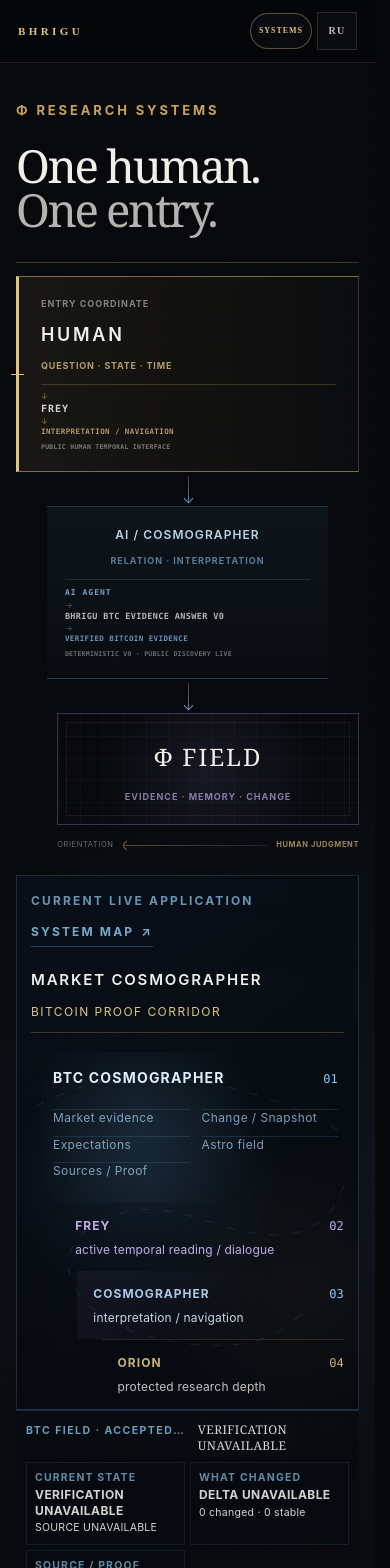
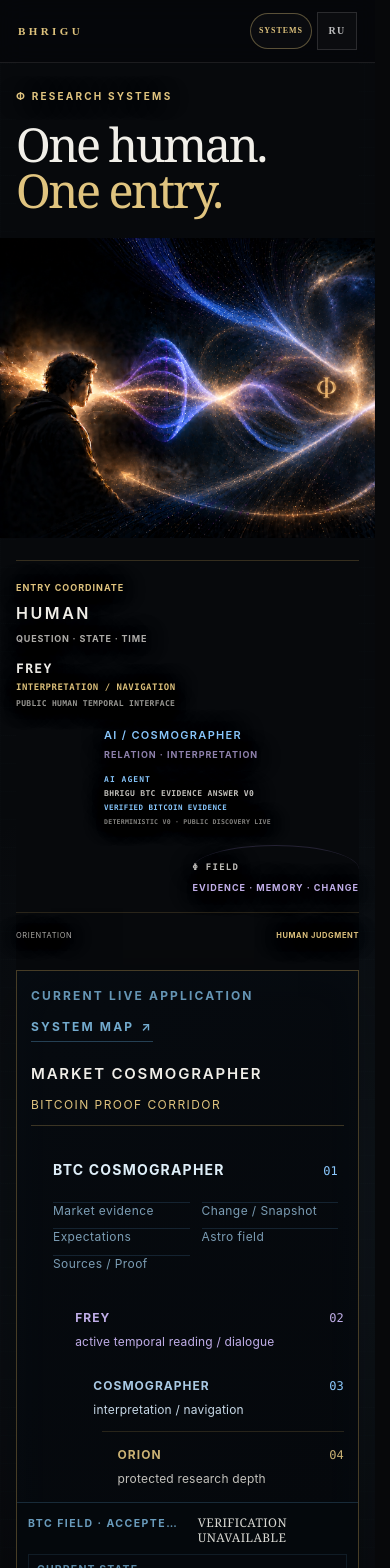
Before and after one commit to AiBhrigu/bhrigu-portal, a Next.js app: page / in a window 390 px wide. Shown: the top 1568 px of the page. Built offline with nearby package versions, Linux system fonts and the light colour scheme; no server answers.

Commit message:
Integrate locked Home scene plate

```diff
--- a/pages/index.js
+++ b/pages/index.js
@@ -1,4 +1,5 @@
 import Head from "next/head";
+import Image from "next/image";
 import Link from "next/link";
 import {
   EMPTY_BTC_HOME_ACCEPTED_STATE,
@@ -6,7 +7,6 @@ import {
 } from "../lib/btc-home-accepted-state";
 import styles from "./index.module.css";
 import PublicSupportRoute from "../components/btc/PublicSupportRoute";
-import { RelationGlyph } from "../components/btc/BtcSurfaceGlyphs";
 
 const PUBLIC_PROOF_URL =
   "https://aibhrigu.github.io/phi-cosmography-open/crypto-astro/index.html#what-changed";
@@ -490,6 +490,22 @@ export default function Home({ locale, btcAcceptedState = EMPTY_BTC_HOME_ACCEPTE
     <script type="application/ld+json" dangerouslySetInnerHTML={{__html:JSON.stringify(jsonLd)}}/>
     <main id="market-cosmographer" className={styles.page} lang={locale} data-primary-product="market-cosmographer" data-home-contract="BHRIGU_HOME_CANONICAL_VISUAL_GEOMETRY_AND_FIRST_FOLD_FINAL_REPAIR_v0_1">
       <section className={styles.hero} aria-labelledby="home-title">
+        <div
+          className={styles.scenePlate}
+          data-home-locked-scene-plate="bhrigu-home-locked-field-plate-v0-1"
+          data-scene-plate-sha256="9040a0cd9ac3bebfeed2f1ce3aac92f3133efa7fe08af2e3b20cd76824284303"
+          aria-hidden="true"
+        >
+          <Image
+            className={styles.scenePlateImage}
+            src="/home/bhrigu-home-locked-field-plate-v0-1.webp"
+            alt=""
+            fill
+            priority
+            sizes="100vw"
+            unoptimized
+          />
+        </div>
         <div className={styles.heroCopy}>
           <p className={styles.category}>{copy.rootIdentity}</p>
           <h1 id="home-title"><span>{copy.humanEntryLead}</span><span>{copy.humanEntryClose}</span></h1>
@@ -500,7 +516,6 @@ export default function Home({ locale, btcAcceptedState = EMPTY_BTC_HOME_ACCEPTE
             <div className={styles.systemMapTopline}><span>{copy.corridorEyebrow}</span><Link className={styles.systemMapLink} href={`/map?lang=${locale}`} data-home-system-map-link>{copy.systemMapLabel} <span aria-hidden="true">↗</span></Link></div>
             <div className={styles.systemRoot} data-system-role="boundary"><strong>MARKET COSMOGRAPHER</strong><small>{copy.systemMapRoot}</small></div>
             <div className={styles.systemBranches} data-system-relations="true">
-              <RelationGlyph className={styles.homeRelationGlyph}/>
               <Link className={`${styles.systemNode} ${styles.systemNodePrimary}`} href={btcEntryHref} data-system-node="btc" data-system-role="primary">
                 <span className={styles.systemNodeTitle}><strong>BTC COSMOGRAPHER</strong><small>01</small></span>
                 <span className={styles.btcSystemLanes}>{copy.btcSystemLanes.map((lane)=><i key={lane}>{lane}</i>)}</span>
--- a/pages/index.module.css
+++ b/pages/index.module.css
@@ -1326,3 +1326,483 @@
     background: linear-gradient(90deg, rgba(224, 196, 127, 0.62), rgba(154, 137, 209, 0.16), rgba(98, 168, 216, 0.08));
   }
 }
+
+/* LOCKED TEXT-FREE SCENE PLATE INTEGRATION · PR291 v0.1 */
+.scenePlate {
+  position: absolute;
+  inset: 0;
+  z-index: 0;
+  overflow: hidden;
+  pointer-events: none;
+  user-select: none;
+}
+
+.scenePlateImage {
+  object-fit: contain;
+  object-position: 50% 50%;
+}
+
+/* The locked plate owns all scene geometry. Live DOM owns meaning and proof. */
+.homeRelation::before,
+.homeRelation::after,
+.relationStage::before,
+.relationStage::after,
+.humanCoordinate::before,
+.humanCoordinate::after,
+.humanCapability::before,
+.intelligenceBridge::before,
+.intelligenceBridge::after,
+.agentCapability::before,
+.agentCapability::after,
+.phiRelationField::before,
+.phiRelationField::after,
+.relationRoute::before,
+.relationRoute::after,
+.returnRoute i::before,
+.returnRoute i::after {
+  content: none !important;
+  display: none !important;
+}
+
+.relationRoute,
+.homeRelationGlyph,
+.phiGlyph,
+.statePulse {
+  display: none !important;
+}
+
+.hero {
+  position: relative;
+  isolation: isolate;
+  width: min(1859px, 100%);
+  min-height: min(760px, calc(100svh - 72px));
+  grid-template-columns: minmax(0, 1fr) minmax(350px, 0.42fr);
+  gap: 0;
+  align-items: stretch;
+  padding: 0;
+  overflow: hidden;
+  background: #07090c;
+}
+
+.heroCopy {
+  position: relative;
+  z-index: 2;
+  grid-column: 1;
+  min-width: 0;
+  min-height: 100%;
+  align-self: stretch;
+}
+
+.heroCopy > .category {
+  position: absolute;
+  top: 7.4%;
+  left: 5.3%;
+  z-index: 4;
+  margin: 0;
+  color: var(--home-gold-bright);
+  text-shadow: 0 2px 18px #07090c;
+}
+
+.hero h1 {
+  position: absolute;
+  top: 12.6%;
+  left: 5.2%;
+  z-index: 4;
+  width: min(43vw, 620px);
+  margin: 0;
+  font-size: clamp(54px, 4.6vw, 82px);
+  text-shadow: 0 3px 30px rgba(7, 9, 12, 0.96);
+}
+
+.hero h1 span:last-child {
+  color: var(--home-gold-bright);
+}
+
+.homeRelation {
+  position: absolute;
+  inset: 0;
+  z-index: 3;
+  width: auto;
+  margin: 0;
+  padding: 0;
+  border: 0;
+  overflow: visible;
+  pointer-events: none;
+}
+
+.relationStage {
+  position: absolute;
+  inset: 0;
+  display: block;
+  min-height: 0;
+  overflow: visible;
+}
+
+.humanCoordinate,
+.intelligenceBridge,
+.phiRelationField {
+  position: absolute;
+  z-index: 3;
+  min-width: 0;
+  min-height: 0;
+  padding: 0;
+  border: 0;
+  border-radius: 0;
+  background: none;
+  box-shadow: none;
+  text-shadow: 0 2px 12px #07090c, 0 2px 24px #07090c;
+}
+
+.humanCoordinate {
+  inset: 0;
+  width: auto;
+  display: block;
+}
+
+.humanCoordinate > small,
+.humanCoordinate > strong,
+.humanCoordinate > span:not(.humanCapability) {
+  position: absolute;
+  left: 20.4%;
+  display: block;
+  width: 16%;
+}
+
+.humanCoordinate > small { top: 62.2%; color: var(--home-gold-bright); }
+.humanCoordinate > strong { top: 65.2%; color: var(--home-ink); font-size: 15px; letter-spacing: 0.16em; }
+.humanCoordinate > span:not(.humanCapability) { top: 69.2%; color: rgba(241, 239, 233, 0.72); }
+
+.humanCapability {
+  position: absolute;
+  left: 35.2%;
+  top: 64.8%;
+  display: grid;
+  width: 20%;
+  gap: 4px;
+  margin: 0;
+  padding: 0;
+  border: 0;
+  text-align: left;
+}
+
+.humanCapability b,
+.agentCapability b {
+  display: none;
+}
+
+.humanCapability strong { color: var(--home-ink); font-size: 13px; }
+.humanCapability small { color: var(--home-gold-bright); font-size: 9px; }
+.humanCapability em { color: rgba(241, 239, 233, 0.62); font-size: 8px; }
+
+.intelligenceBridge {
+  left: 52.4%;
+  top: 62.2%;
+  display: grid;
+  width: 23%;
+  gap: 4px;
+  text-align: left;
+}
+
+.intelligenceBridge > strong {
+  margin: 0;
+  color: #8ccaff;
+  font-size: 11px;
+  letter-spacing: 0.12em;
+}
+
+.intelligenceBridge > small { color: rgba(192, 174, 232, 0.74); }
+
+.agentCapability {
+  position: static;
+  display: grid;
+  width: 100%;
+  gap: 3px;
+  margin: 8px 0 0;
+  padding: 0;
+  border: 0;
+  text-align: left;
+}
+
+.agentCapability i { color: #8ccaff; }
+.agentCapability strong { max-width: 255px; color: rgba(241, 239, 233, 0.82); font-size: 8px; }
+.agentCapability small { color: #8ccaff; }
+.agentCapability em { max-width: 255px; color: rgba(241, 239, 233, 0.54); }
+
+.phiRelationField {
+  left: 58.6%;
+  top: 47.4%;
+  display: grid;
+  width: 17%;
+  height: auto;
+  gap: 3px;
+  border-radius: 50%;
+  text-align: left;
+}
+
+.phiRelationField strong {
+  color: rgba(241, 239, 233, 0.8);
+  font-family: ui-monospace, SFMono-Regular, Menlo, monospace;
+  font-size: 9px;
+  font-weight: 700;
+  letter-spacing: 0.14em;
+  text-shadow: inherit;
+}
+
+.phiRelationField small { max-width: 180px; color: #c0aee8; }
+
+.returnRoute {
+  position: absolute;
+  right: 2.2%;
+  bottom: 17.7%;
+  z-index: 5;
+  display: grid;
+  grid-template-columns: auto auto;
+  gap: 8px;
+  width: auto;
+  margin: 0;
+  padding: 0;
+  border: 0;
+  color: rgba(241, 239, 233, 0.72);
+  text-shadow: 0 2px 12px #07090c, 0 2px 24px #07090c;
+}
+
+.returnRoute i { display: none; }
+.returnRoute strong { color: var(--home-gold-bright); }
+
+.heroVisual {
+  position: absolute;
+  z-index: 5;
+  top: 8.7%;
+  right: 2.4%;
+  bottom: 16.3%;
+  width: 27.8%;
+  min-width: 350px;
+  display: grid;
+  grid-template-rows: minmax(0, 1fr) auto;
+  align-self: auto;
+  overflow: hidden;
+  border: 1px solid rgba(200, 164, 90, 0.34);
+  background: rgba(4, 8, 12, 0.76);
+  box-shadow: 0 18px 70px rgba(0, 0, 0, 0.28), inset 0 0 44px rgba(98, 168, 216, 0.035);
+  backdrop-filter: blur(2px);
+}
+
+.fieldCanvas[data-home-system-map] {
+  min-height: 0;
+  gap: 10px;
+  padding: 17px 18px 12px;
+  overflow: hidden;
+  border: 0;
+  background: linear-gradient(145deg, rgba(7, 12, 18, 0.56), rgba(5, 8, 12, 0.32));
+}
+
+.systemBranches {
+  min-height: 0;
+  overflow: hidden;
+}
+
+.systemNodePrimary,
+.systemNodeCosmographer {
+  background: none;
+}
+
+.acceptedStateBand {
+  border-bottom: 0;
+  background: rgba(4, 8, 12, 0.76);
+}
+
+@media (max-width: 1180px) and (min-width: 841px) {
+  .heroVisual {
+    right: 1.5%;
+    width: 31.5%;
+    min-width: 330px;
+  }
+
+  .hero h1 { width: min(48vw, 560px); }
+  .humanCoordinate > small,
+  .humanCoordinate > strong,
+  .humanCoordinate > span:not(.humanCapability) { left: 18%; }
+  .humanCapability { left: 34%; }
+  .intelligenceBridge { left: 50%; width: 22%; }
+  .phiRelationField { left: 55%; }
+}
+
+@media (max-width: 840px) {
+  .hero {
+    width: min(100% - 32px, 760px);
+    min-height: 0;
+    display: flex;
+    flex-direction: column;
+    gap: 0;
+    padding: 30px 0 42px;
+    overflow: visible;
+  }
+
+  .heroCopy { display: contents; }
+  .heroCopy > .category {
+    position: static;
+    order: 1;
+    margin: 0;
+    font-size: 10px !important;
+  }
+
+  .hero h1 {
+    position: static;
+    order: 2;
+    width: 100%;
+    margin: 18px 0 0;
+    font-size: clamp(42px, 12vw, 64px);
+    text-shadow: none;
+  }
+
+  .scenePlate {
+    position: relative;
+    inset: auto;
+    order: 3;
+    width: calc(100% + 32px);
+    height: clamp(300px, 72vw, 420px);
+    margin: 24px -16px 0;
+  }
+
+  .scenePlateImage {
+    object-fit: cover;
+    object-position: left center;
+  }
+
+  .homeRelation {
+    position: relative;
+    inset: auto;
+    order: 4;
+    width: 100%;
+    margin: 22px 0 0;
+    padding: 20px 0 0;
+    border-top: 1px solid rgba(200, 164, 90, 0.24);
+    pointer-events: auto;
+  }
+
+  .relationStage {
+    position: relative;
+    inset: auto;
+    display: grid;
+    grid-template-columns: repeat(2, minmax(0, 1fr));
+    gap: 22px 26px;
+  }
+
+  .humanCoordinate,
+  .intelligenceBridge,
+  .phiRelationField {
+    position: static;
+    inset: auto;
+    width: auto;
+    height: auto;
+    display: grid;
+    align-content: start;
+    gap: 5px;
+    min-height: 0;
+    text-align: left;
+  }
+
+  .humanCoordinate {
+    grid-column: 1;
+    grid-row: 1;
+  }
+
+  .humanCoordinate > small,
+  .humanCoordinate > strong,
+  .humanCoordinate > span:not(.humanCapability) {
+    position: static;
+    width: auto;
+  }
+
+  .humanCoordinate > strong { font-size: 16px; }
+
+  .humanCapability {
+    position: static;
+    width: auto;
+    margin-top: 9px;
+  }
+
+  .intelligenceBridge {
+    grid-column: 2;
+    grid-row: 1;
+  }
+
+  .agentCapability {
+    margin-top: 9px;
+  }
+
+  .phiRelationField {
+    grid-column: 1 / -1;
+    grid-row: 2;
+    padding-top: 16px;
+    border-top: 1px solid rgba(154, 137, 209, 0.2);
+  }
+
+  .returnRoute {
+    position: static;
+    order: 5;
+    display: flex;
+    justify-content: space-between;
+    width: 100%;
+    margin: 18px 0 0;
+    padding-top: 16px;
+    border-top: 1px solid rgba(200, 164, 90, 0.18);
+  }
+
+  .heroVisual {
+    position: relative;
+    inset: auto;
+    order: 5;
+    width: 100%;
+    min-width: 0;
+    margin-top: 28px;
+    overflow: hidden;
+    backdrop-filter: none;
+  }
+
+  .fieldCanvas[data-home-system-map] {
+    min-height: 390px;
+  }
+}
+
+@media (max-width: 620px) {
+  .hero {
+    width: min(100% - 32px, 760px);
+    padding-top: 26px;
+  }
+
+  .scenePlate {
+    height: clamp(292px, 77vw, 324px);
+  }
+
+  .relationStage {
+    grid-template-columns: 1fr;
+    gap: 18px;
+  }
+
+  .humanCoordinate,
+  .intelligenceBridge,
+  .phiRelationField {
+    grid-column: 1;
+    grid-row: auto;
+  }
+
+  .phiRelationField { padding-top: 14px; }
+
+  .fieldCanvas[data-home-system-map] {
+    min-height: 0;
+    padding: 14px;
+  }
+
+  .systemBranches {
+    display: grid;
+    grid-template-columns: 1fr;
+    grid-template-rows: auto;
+    gap: 0;
+    padding: 8px 0 0 10px;
+  }
+
+  .acceptedStateBand { padding: 12px 11px 13px; }
+  .proofStateGrid { grid-template-columns: 1fr; }
+  .proofStateGrid > span { min-height: 0; }
+}
```
Also changed, not shown: public/home/bhrigu-home-locked-field-plate-v0-1.webp (added).
